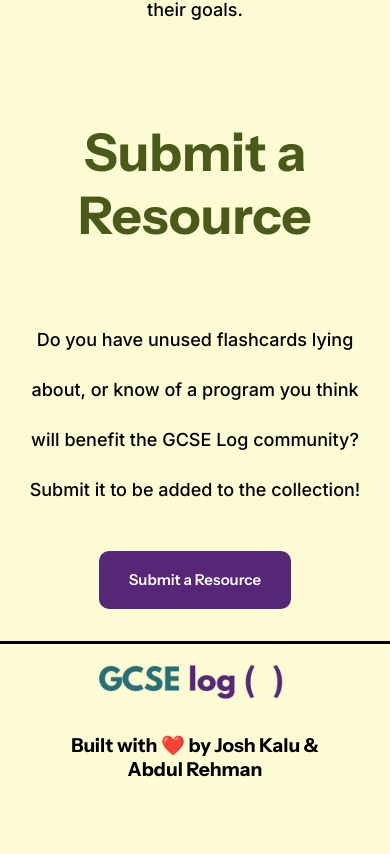
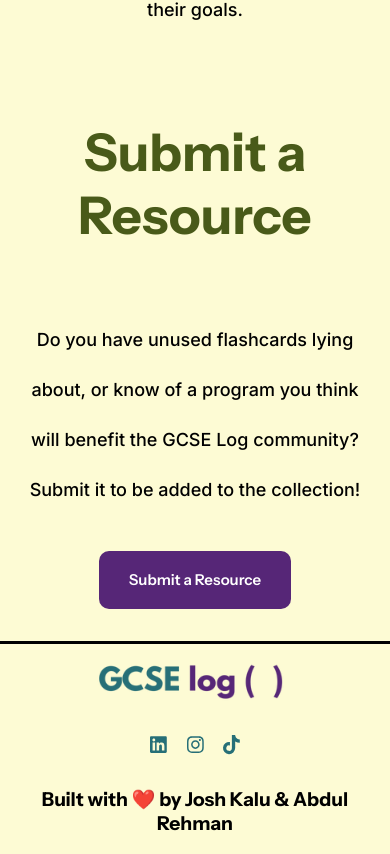
Before and after one commit to githubfan/gcselog, a Next.js app: page / in a window 390 px wide. Shown: the part 4553-5407 px from the top of the page. Before the commit the page ends 5353 px from the top, so only its background shows below. Built offline with nearby package versions, Linux system fonts and the light colour scheme; no server answers; the database is empty.

Commit message:
- Adding Social Media Icons to footer - Finish up homepage mobile optimisation - Upgrade NextJS version

```diff
--- a/package.json
+++ b/package.json
@@ -11,10 +11,11 @@
   },
   "dependencies": {
     "@fortawesome/fontawesome-svg-core": "^6.7.2",
+    "@fortawesome/free-brands-svg-icons": "^6.7.2",
     "@fortawesome/free-solid-svg-icons": "^6.7.2",
     "@fortawesome/react-fontawesome": "^0.2.2",
     "@prisma/client": "^6.5.0",
-    "next": "15.1.6",
+    "next": "^15.3.0",
     "react": "^19.0.0",
     "react-dom": "^19.0.0",
     "uuid": "^11.1.0"
--- a/src/app/components/footer/footer-styling.css
+++ b/src/app/components/footer/footer-styling.css
@@ -3,16 +3,39 @@
 .homepage-footer {
     display: flex;
     justify-content: space-between;
-    padding: 1em 3em;
+    align-items: center;
+    padding: 1em;
     border-top: #000 solid;
     font-family: 'Instrument Sans', sans-serif;
     font-weight: 700;
+    gap: 10%;
     font-size: larger;
   }
 
+  .homepage-footer .img-container, .homepage-footer .socials, .homepage-footer p {
+    width: 30%;
+  }
+
+.socials {
+  display: flex;
+  justify-content: center;
+  gap: 20px;
+}
+
+.social-icon {
+  color: #266F77;
+
+}
+
+.social-icon:hover {
+  color: #BDB486;
+  transition: 0.5 ease;
+
+}
+
   /* Responsive Footer */
-  @media (max-width: 1055px) {
-    footer {
+  @media (max-width: 1200px) {
+    .homepage-footer {
       display: flex;
       flex-direction: column;
       justify-content: center;
@@ -21,4 +44,10 @@
       text-align: center;
     }
 
+    .homepage-footer .img-container, .homepage-footer .socials, .homepage-footer p {
+      width: auto;
+    }
+
+
+
   }
--- a/src/app/components/footer/footer.js
+++ b/src/app/components/footer/footer.js
@@ -1,11 +1,27 @@
 import "./footer-styling.css"
+import { FontAwesomeIcon } from '@fortawesome/react-fontawesome';
+import { faLinkedin, faInstagram, faTiktok } from '@fortawesome/free-brands-svg-icons';
+import Link from "next/link";
 
 
 // Add Linkedin, Instagram & Tiktok Icons
 const Footer = () => {
     return (
         <footer className="homepage-footer">
+        <div className="img-container">
         <img className="logo" src="GCSE Log Logo.png" alt="GCSE Log Logo" />
+        </div>
+        <div className="socials">
+            <Link href="https://www.linkedin.com/company/gcse-log/" target="_blank" rel="noopener noreferrer">
+            < FontAwesomeIcon icon={faLinkedin} className="social-icon" />
+            </Link>
+            <Link href="https://www.instagram.com/gcselog/" target="_blank" rel="noopener noreferrer">
+            < FontAwesomeIcon icon={faInstagram} className="social-icon" />
+            </Link>
+            <Link href="https://www.tiktok.com/@gcselog" target="_blank" rel="noopener noreferrer">
+            < FontAwesomeIcon icon={faTiktok} className="social-icon" />
+            </Link>
+        </div>
         <p>Built with ❤️ by Josh Kalu & Abdul Rehman  </p>
         </footer>
     )
```
Also changed, not shown: 1 other file (tests, documents, lock files or other folders).
